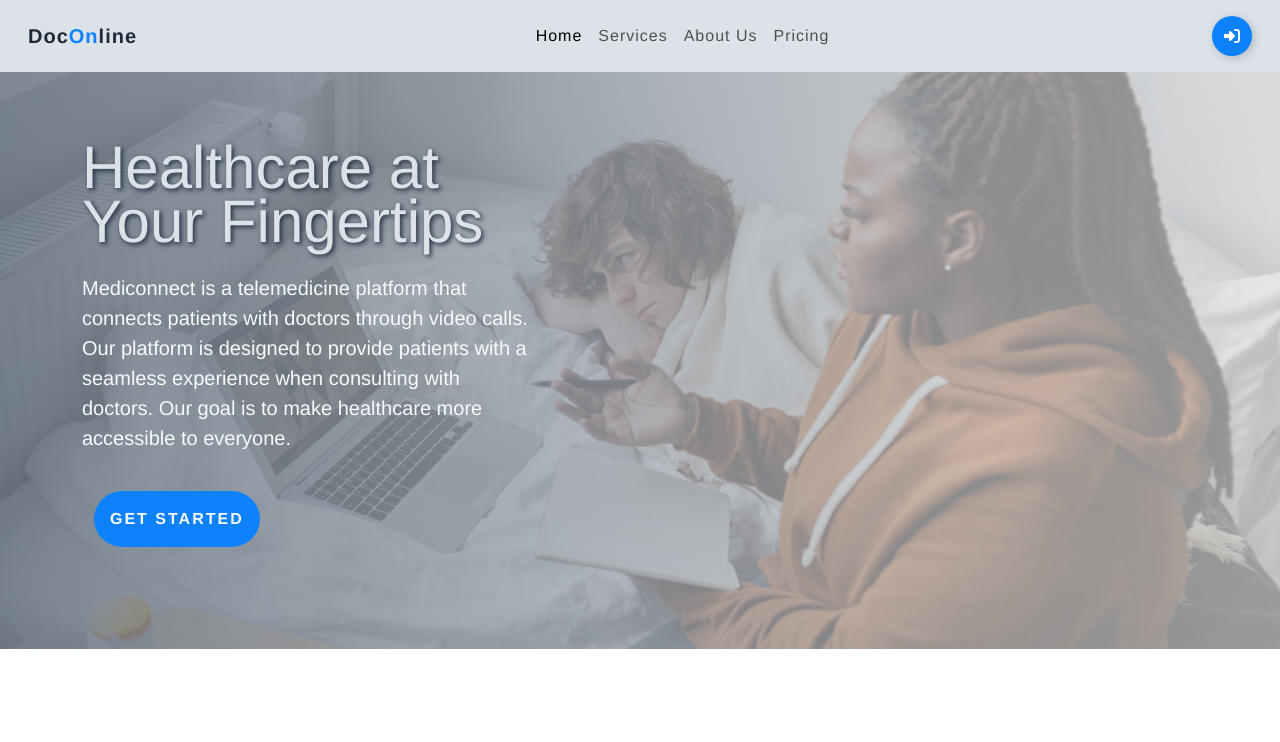
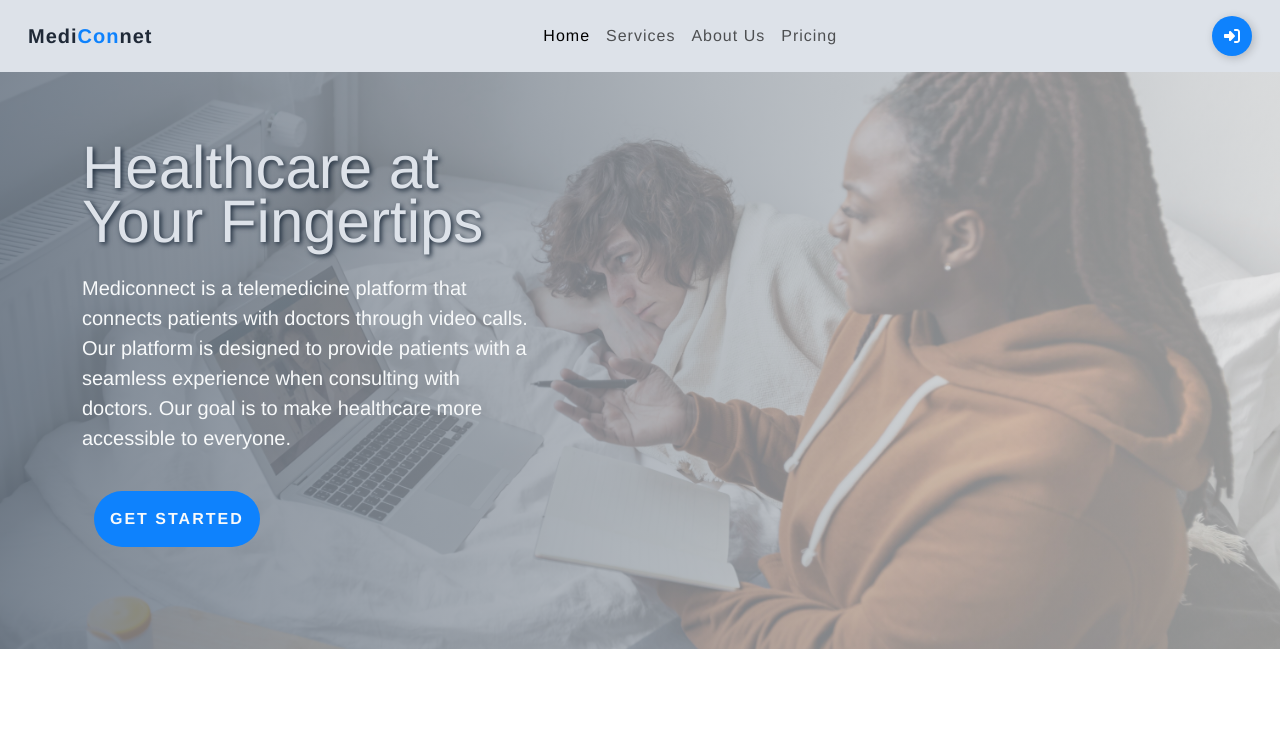
Before and after one commit to Mayorkun27/docOnline, a website: page index.html in a window 1280 px wide. Shown: the top 742 px of the page. Drawn offline with nearby package versions, Linux system fonts and the light colour scheme.

Commit message:
Updated the website name

```diff
--- a/index.html
+++ b/index.html
@@ -39,7 +39,7 @@
 
           <nav class="navbar navbar-expand-lg fixed-top p-3">
                <div class="container-fluid">
-                    <a class="navbar-brand" href="#">Doc<span>On</span>line</a>
+                    <a class="navbar-brand" href="#">Medi<span>Con</span>net</a>
                     <button class="navbar-toggler" type="button" data-bs-toggle="collapse" data-bs-target="#navbarSupportedContent" aria-controls="navbarSupportedContent" aria-expanded="false" aria-label="Toggle navigation">
                          <span class="navbar-toggler-icon"></span>
                     </button>
```
